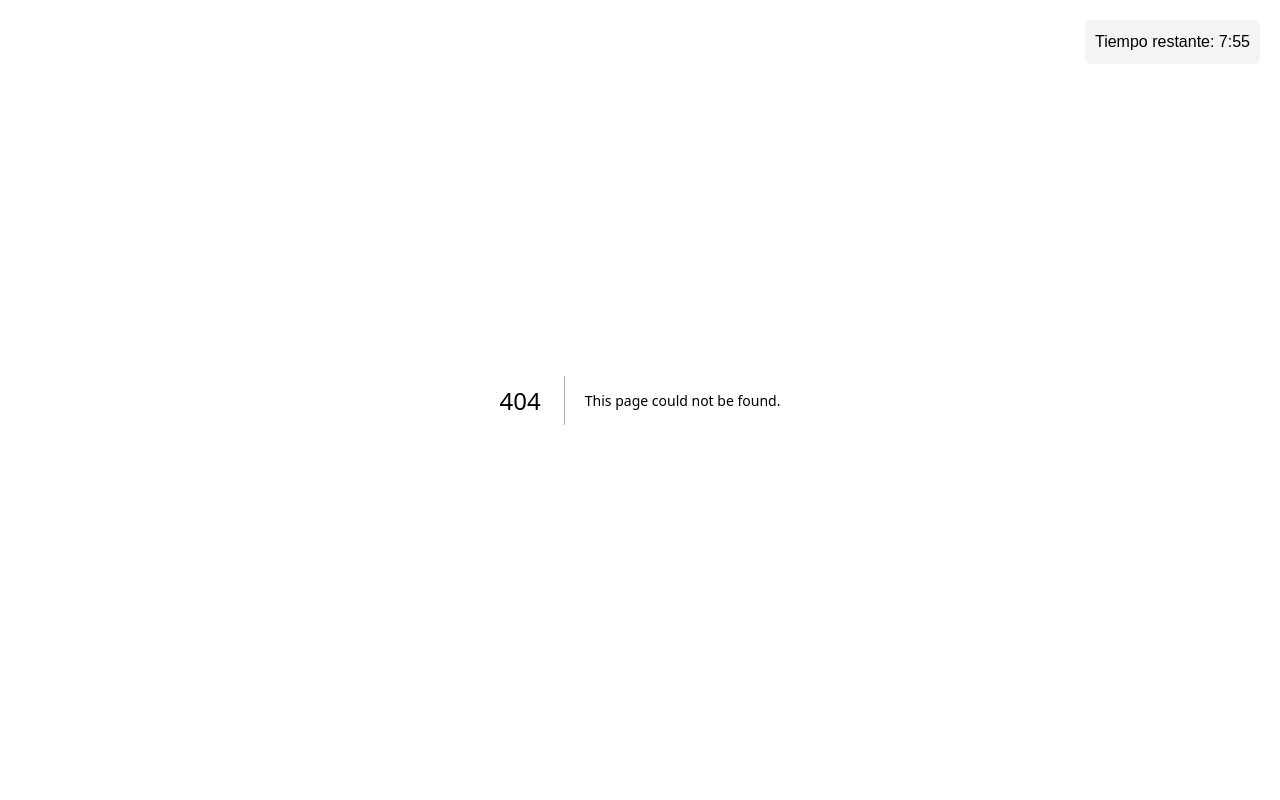
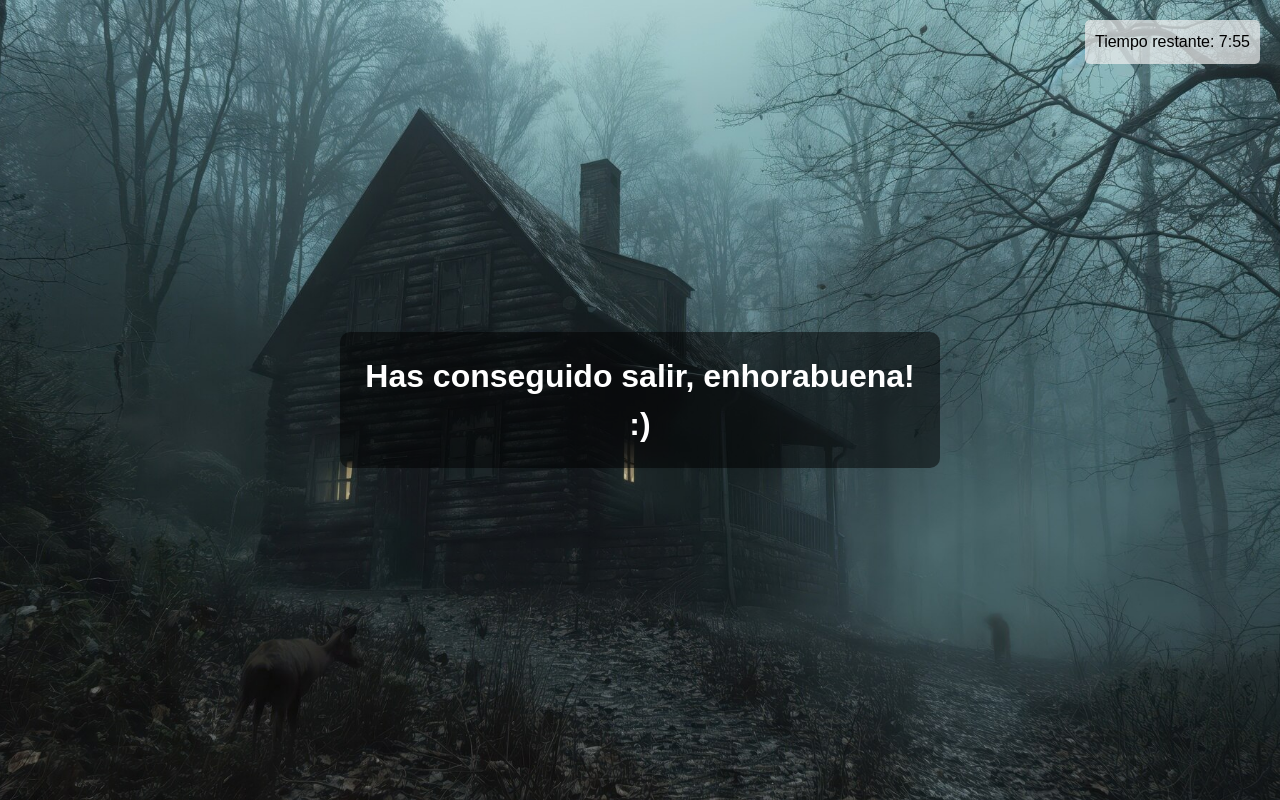
Before and after one commit to jsborbon/hackaton-halloween, a Next.js app: page /final in a window 1280 px wide. Before the commit this address had no page. Built offline with nearby package versions, Linux system fonts and the light colour scheme.

Commit message:
pagina final

```diff
--- a/src/app/acertijo-3/page.js
+++ b/src/app/acertijo-3/page.js
@@ -21,7 +21,7 @@ export default function Acertijo3() {
   };
 
   const handleClickDerecha = () => {
-    router.push("/acertijo-2");
+    router.push("/final");
   };
 
   const manejarClick = () => {
--- /dev/null
+++ b/src/app/final/final.module.css
@@ -0,0 +1,34 @@
+/*@font-face {
+    font-family: 'NombreDeLaFuente';
+    src: url('/fonts/Butcherman-Regular.ttf') format('truetype');
+    font-weight: normal;
+    font-style: normal;
+  }
+
+  NS COMO IMPORTAR UNA NUEVA FUENTE, lo he intentado de muchas maneras
+
+  */
+
+  .imgFondo{
+    background-image:url('/imgs/haunted-house.jpg');
+    background-size: cover;
+    background-position: center;
+    display: flex;
+    justify-content: center;
+    align-items: center;
+    height: 100vh;
+}
+
+.caja {
+    font-family: 'Butcherman-Regular', sans-serif;
+    text-align: center;
+    color: white;
+    font-size: xx-large;
+    font-weight: 800;
+    background-color: rgba(0, 0, 0, 0.5);
+    padding: 20px;
+    border-radius: 10px;
+    width: 80%;
+    max-width: 600px;
+    margin: 20px auto;
+}
--- /dev/null
+++ b/src/app/final/page.js
@@ -0,0 +1,52 @@
+"use client";
+import styles from "./final.module.css";
+import { useRouter } from "next/navigation";
+import { useEffect } from "react";
+
+export default function Final() {
+  const router = useRouter();
+
+  useEffect(() => {
+    const title = "Has conseguido salir, enhorabuena! :)";
+    const speed = 100;
+    const repeatInterval = 5000;
+    let index = 0;
+    let typingTimeout;
+    let repeatTimeout;
+
+    const typingEffect = () => {
+
+      document.getElementById("typingText").innerHTML = '';
+      index = 0;
+
+      const type = () => {
+        if (index < title.length) {
+          document.getElementById("typingText").innerHTML += title.charAt(index);
+          index++;
+          typingTimeout = setTimeout(type, speed);
+        } else {
+          repeatTimeout = setTimeout(typingEffect, repeatInterval);
+        }
+      };
+
+      type();//iniciamos el efecto por cada vez q se repita
+    };
+
+    typingEffect(); //y aqui por primera vez
+
+    return () => {
+      clearTimeout(typingTimeout);
+      clearTimeout(repeatTimeout);
+    };
+
+  }, []);
+
+  return (
+    <div className={styles.imgFondo}>
+      <div className={styles.caja}>
+        <h1 id="typingText"></h1> {/*desde esta variable llamamos al titulo*/}
+
+      </div>
+    </div>
+  );
+}
```
